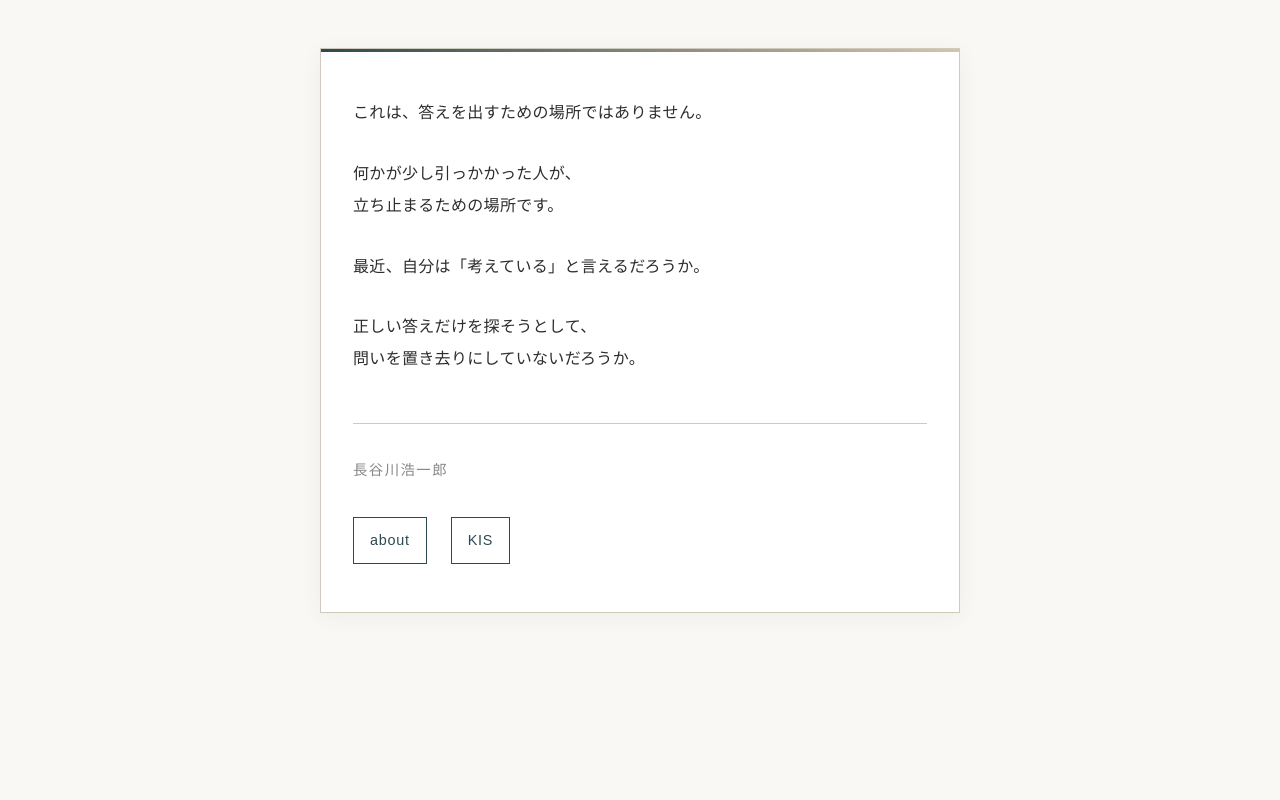
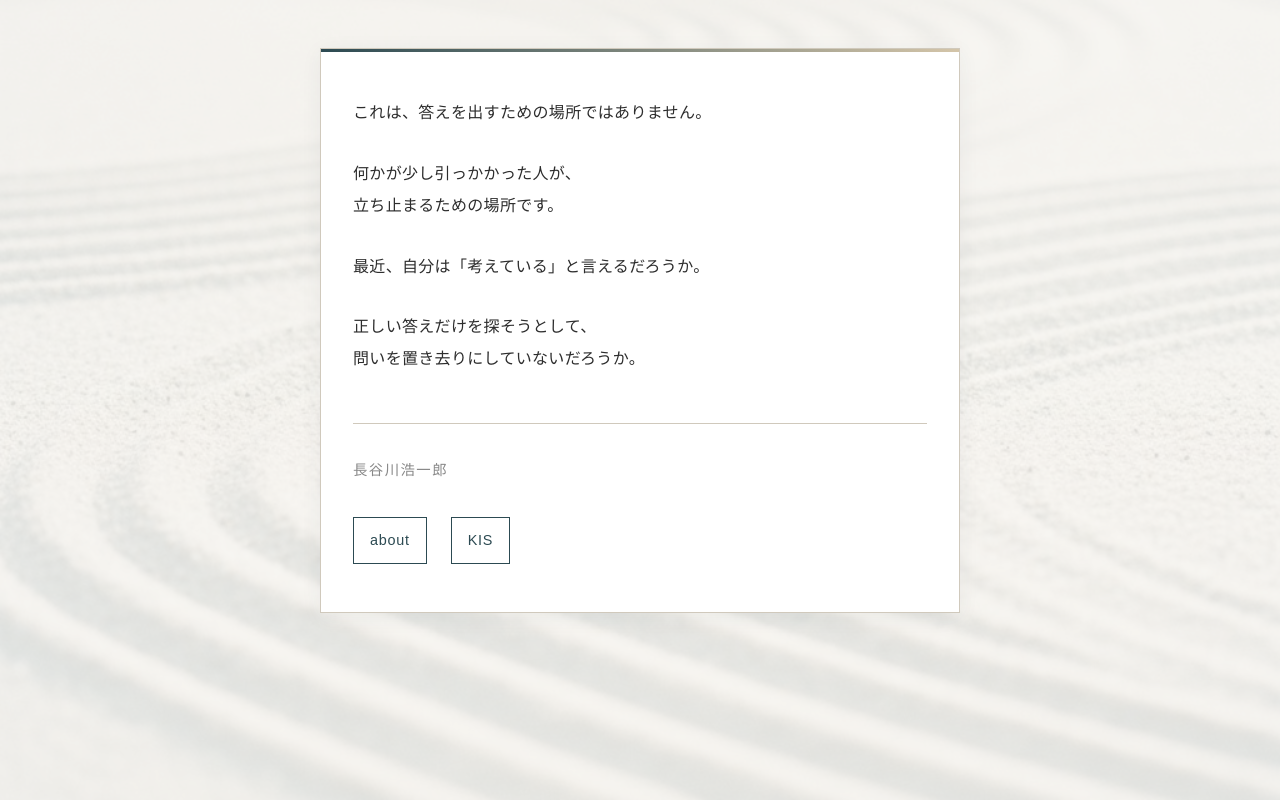
Before and after one commit to KIS-Pro/think-kis, a plain HTML site: page docs/index.html in a window 1280 px wide. Drawn offline with Linux system fonts and the light colour scheme.

Commit message:
Update style.css

```diff
--- a/docs/css/style.css
+++ b/docs/css/style.css
@@ -50,7 +50,7 @@ html {
 body {
   font-family: "Noto Sans JP", "Hiragino Kaku Gothic ProN", "メイリオ", sans-serif;
   background-color: var(--color-bg);
-  background-image: url('../images/bg-zen.png');
+  background-image: url('../image/bg-zen.png');
   background-size: cover;
   background-position: center;
   background-attachment: fixed;
```
